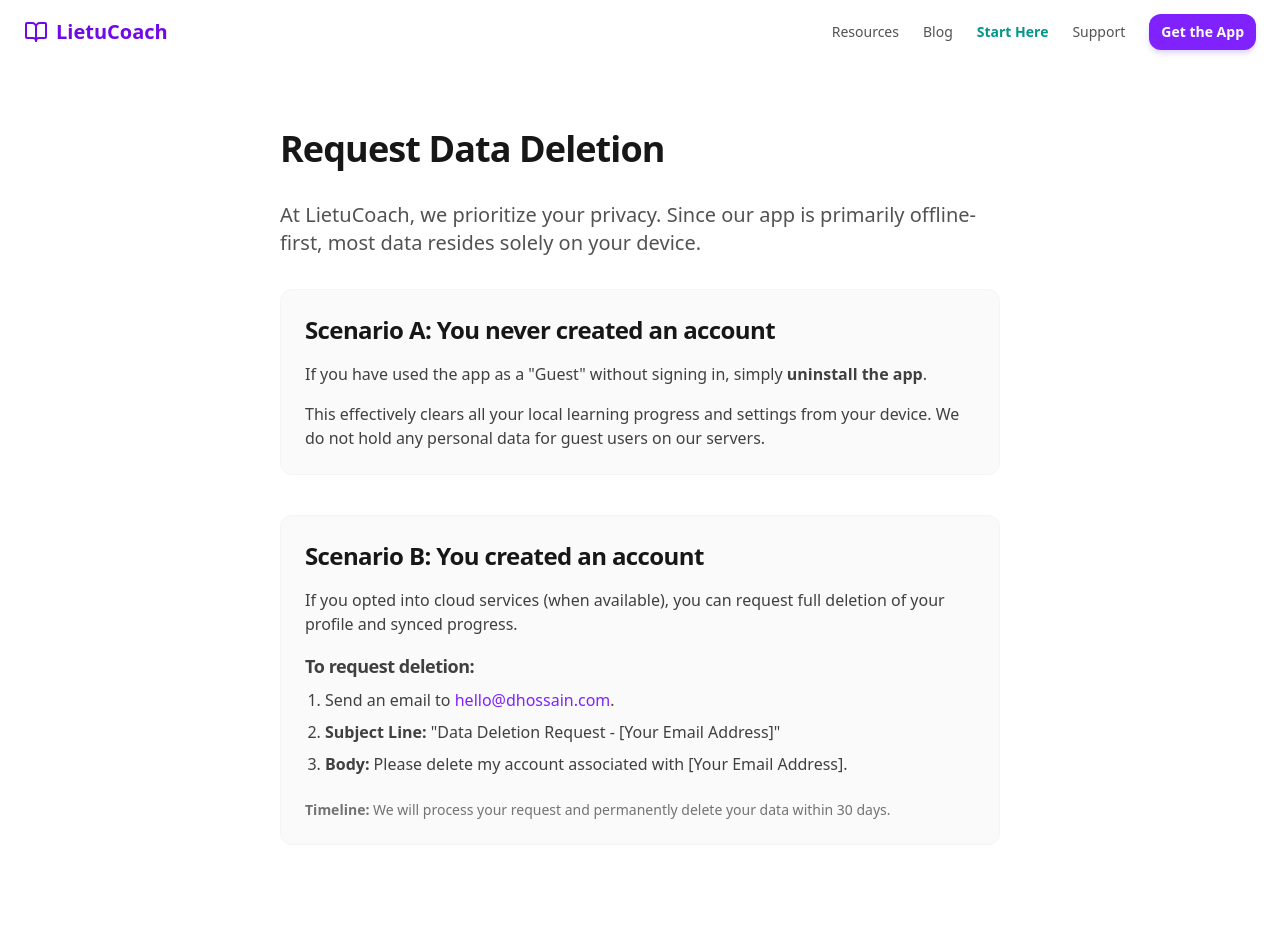
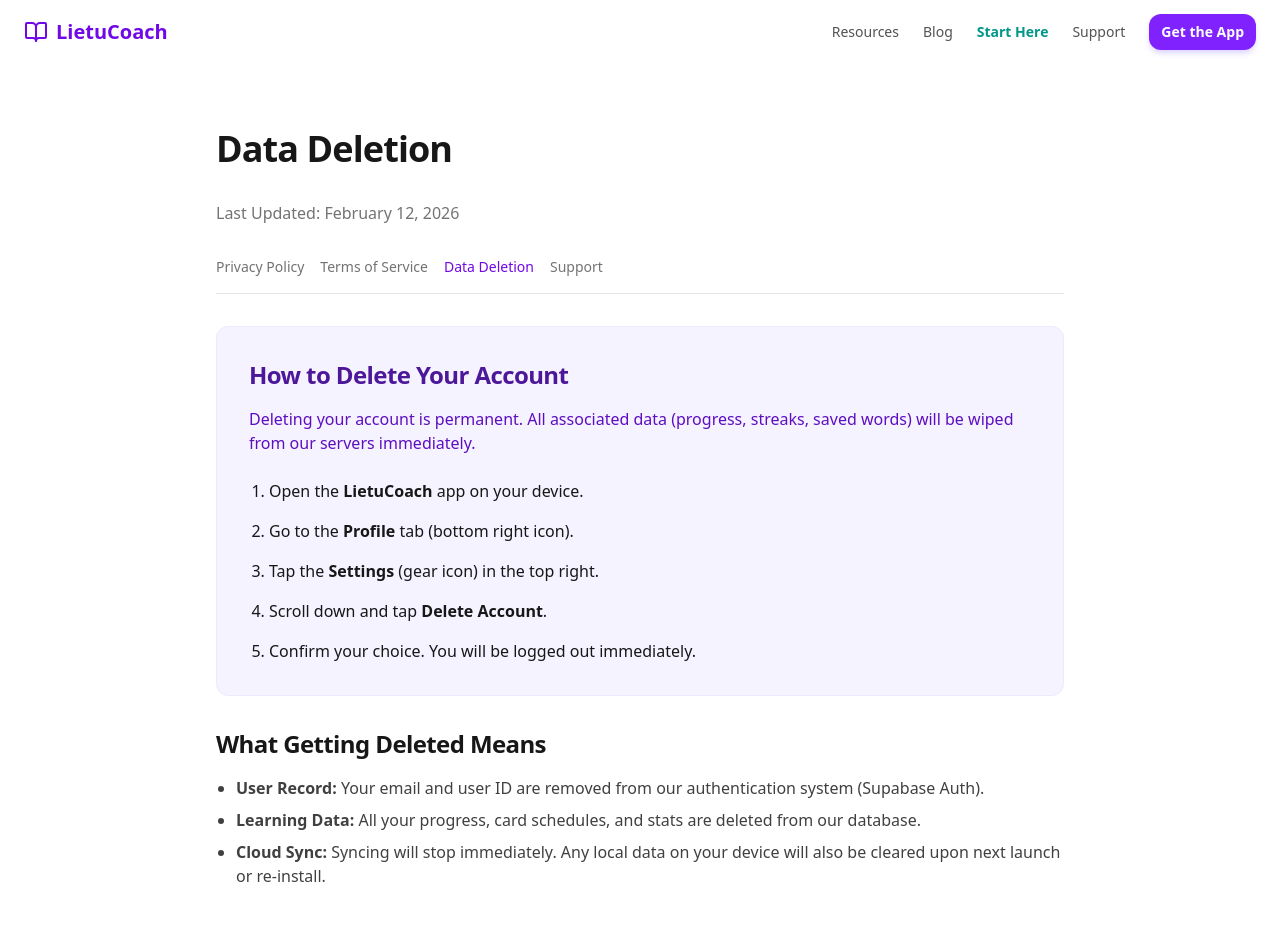
Before and after one commit to Shahadat99x/LietuCoach_WEB, a Next.js app: page /data-deletion in a window 1280 px wide. Shown: the top 925 px of the page. Built offline with nearby package versions, Linux system fonts and the light colour scheme; no server answers.

Commit message:
feat: add data deletion instructions page

```diff
--- a/src/app/data-deletion/page.tsx
+++ b/src/app/data-deletion/page.tsx
@@ -1,49 +1,72 @@
-
 import { Metadata } from "next";
 import { siteConfig } from "@/config/site";
+import { LegalSubnav } from "@/components/legal/LegalSubnav";
 
 export const metadata: Metadata = {
   title: "Data Deletion Request",
-  description: `Instructions for requesting data deletion from ${siteConfig.name}.`,
+  description: `How to delete your data from ${siteConfig.name}.`,
+  openGraph: {
+    title: "Data Deletion | LietuCoach",
+    description: "Instructions for deleting your LietuCoach account and data.",
+    type: "website",
+  },
 };
 
 export default function DataDeletionPage() {
+  const lastUpdated = "February 12, 2026";
+
   return (
-    <div className="container mx-auto max-w-3xl px-4 py-16 md:px-6">
-      <h1 className="mb-8 font-heading text-4xl font-bold text-neutral-900">Request Data Deletion</h1>
+    <div className="container mx-auto max-w-4xl px-4 py-16 md:px-6">
+      <h1 className="mb-8 font-heading text-4xl font-bold text-neutral-900">Data Deletion</h1>
+      <p className="mb-8 text-neutral-500">Last Updated: {lastUpdated}</p>
 
-      <div className="prose prose-violet max-w-none text-neutral-700">
-        <p className="lead text-xl text-neutral-600 mb-8">
-          At {siteConfig.name}, we prioritize your privacy. Since our app is primarily offline-first, most data resides solely on your device.
-        </p>
+      <LegalSubnav />
 
-        <div className="mb-10 rounded-xl bg-neutral-50 p-6 border border-neutral-100">
-          <h2 className="mb-4 font-heading text-2xl font-bold text-neutral-900">Scenario A: You never created an account</h2>
+      <div className="space-y-8 text-neutral-700">
+        {/* Step-by-step Instructions */}
+        <div className="rounded-xl border border-violet-100 bg-violet-50 p-8">
+          <h2 className="mb-4 font-heading text-2xl font-bold text-violet-900">How to Delete Your Account</h2>
+          <p className="mb-6 text-violet-800">
+            Deleting your account is permanent. All associated data (progress, streaks, saved words) will be wiped from our servers immediately.
+          </p>
+
+          <ol className="list-decimal space-y-4 pl-5 font-medium text-neutral-900">
+            <li>Open the <strong>LietuCoach</strong> app on your device.</li>
+            <li>Go to the <strong>Profile</strong> tab (bottom right icon).</li>
+            <li>Tap the <strong>Settings</strong> (gear icon) in the top right.</li>
+            <li>Scroll down and tap <strong>Delete Account</strong>.</li>
+            <li>Confirm your choice. You will be logged out immediately.</li>
+          </ol>
+        </div>
+
+        <section>
+          <h2 className="mb-4 font-heading text-2xl font-bold text-neutral-900">What Getting Deleted Means</h2>
+          <ul className="list-disc space-y-2 pl-5">
+            <li><strong>User Record:</strong> Your email and user ID are removed from our authentication system (Supabase Auth).</li>
+            <li><strong>Learning Data:</strong> All your progress, card schedules, and stats are deleted from our database.</li>
+            <li><strong>Cloud Sync:</strong> Syncing will stop immediately. Any local data on your device will also be cleared upon next launch or re-install.</li>
+          </ul>
+        </section>
+
+        <section>
+          <h2 className="mb-4 font-heading text-2xl font-bold text-neutral-900">What is NOT Deleted by Us</h2>
           <p className="mb-4">
-            If you have used the app as a &quot;Guest&quot; without signing in, simply <strong>uninstall the app</strong>.
+            We do not have access to manage your <strong>Google Account</strong> itself. Deleting your LietuCoach account only removes data from our application.
+          </p>
+        </section>
+
+        <section>
+          <h2 className="mb-4 font-heading text-2xl font-bold text-neutral-900">Manual Deletion Request</h2>
+          <p className="mb-4">
+            If you cannot access the app or have trouble deleting your account, you can request manual deletion by emailing our support team.
+          </p>
+          <p className="mb-4">
+           Please email <strong><a href="mailto:hello@dhossain.com" className="text-violet-600 hover:underline">hello@dhossain.com</a></strong> with the subject line &quot;Data Deletion Request&quot;.
           </p>
           <p>
-            This effectively clears all your local learning progress and settings from your device. We do not hold any personal data for guest users on our servers.
+            Please send the email from the <strong>same email address</strong> associated with your LietuCoach account so we can verify ownership. We will process your request within 30 days.
           </p>
-        </div>
-
-        <div className="mb-10 rounded-xl bg-neutral-50 p-6 border border-neutral-100">
-          <h2 className="mb-4 font-heading text-2xl font-bold text-neutral-900">Scenario B: You created an account</h2>
-          <p className="mb-4">
-            If you opted into cloud services (when available), you can request full deletion of your profile and synced progress.
-          </p>
-
-          <h3 className="text-lg font-semibold mb-2">To request deletion:</h3>
-          <ol className="list-decimal space-y-2 pl-5 mb-6">
-            <li>Send an email to <a href={`mailto:${siteConfig.links.supportEmail}`} className="font-medium text-violet-600 hover:underline">{siteConfig.links.supportEmail}</a>.</li>
-            <li><strong>Subject Line:</strong> &quot;Data Deletion Request - [Your Email Address]&quot;</li>
-            <li><strong>Body:</strong> Please delete my account associated with [Your Email Address].</li>
-          </ol>
-
-          <p className="text-sm text-neutral-500">
-            <strong>Timeline:</strong> We will process your request and permanently delete your data within 30 days.
-          </p>
-        </div>
+        </section>
       </div>
     </div>
   );
```
